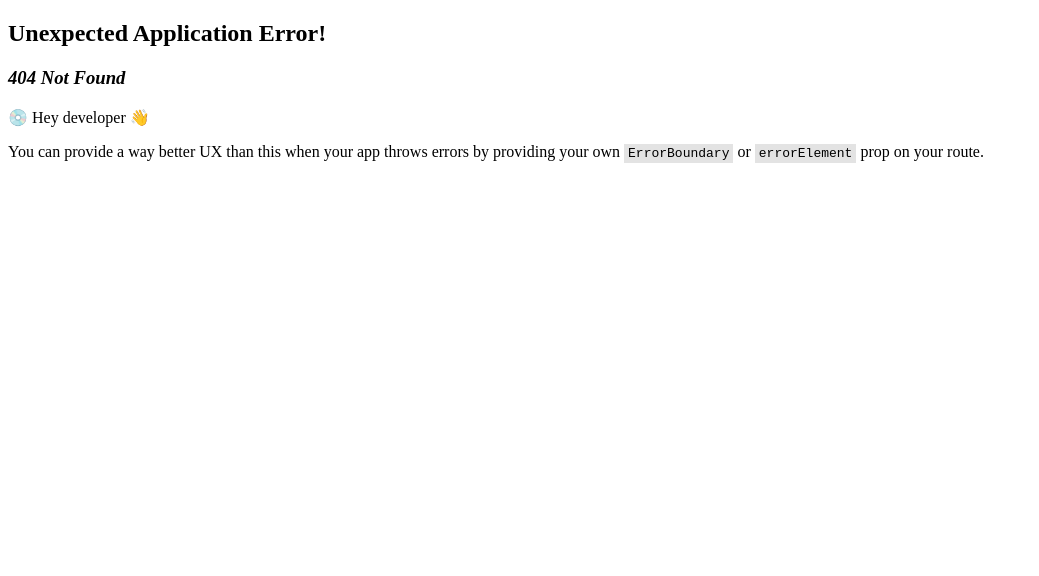
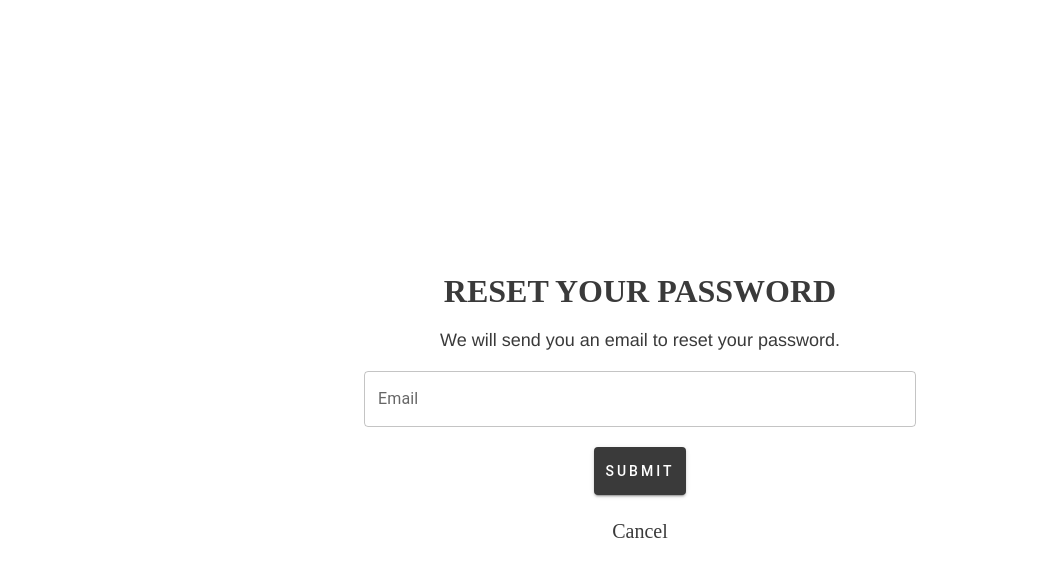
Before and after one commit to Manar-Fuqha/e-commerce, a React (Vite) app: page /auth/sendCode in a window 1280 px wide. Before the commit this address had no page. Shown: the top 576 px of the page, without its empty margins (0-1039 px from the left). Built offline with nearby package versions, Linux system fonts and the light colour scheme.

Commit message:
add send code page

```diff
--- /dev/null
+++ b/src/pages/sendCode/SendCode.jsx
@@ -0,0 +1,34 @@
+import { Box, Button, Container, Link, TextField, Typography } from "@mui/material";
+import axios from "axios";
+
+
+export default function SendCode() {
+
+    const sendCodeForm =async(values)=>{
+        try{
+            await axios.post(`https://knowledgeshop.runasp.net/api/Auth/Account/SendCode`,values);
+        }
+        catch(err){
+            console.log(err)
+        }
+    }
+
+  return (
+    <Box sx={{display:'flex' , flexDirection:'column' , alignItems:'center' ,justifyContent:'center' , minHeight:'100vh' }}>
+        <Typography sx={{ textTransform: "uppercase" , color:'#3a3a3a'}} variant="" component="h1">Reset your password</Typography>
+        <Typography sx={{pt:'20px' ,color:'#3a3a3a' , fontSize:'18px', fontWeight:'400' , fontFamily:'Helvetica,Arial,sans-serif'}} variant="" component={"p"}>We will send you an email to reset your password.</Typography>
+
+        <Container maxWidth='sm'>
+            <Box variant component={'form'} sx={{pt:'20px' }}>
+                <TextField  label="Email" fullWidth variant="outlined" />
+                <Button  variant="contained" sx={{p:'12px', backgroundColor:'#3a3a3a',textTransform:'uppercase' , mt:'20px' , display:'flex' , alignItems:'center' , mx:'auto' , letterSpacing:'3px'}}>submit</Button>
+
+            </Box>
+
+
+        </Container>
+         <Link href="/auth/login" sx={{color:'#3a3a3a' , textDecoration:'none' , mt:'25px' , fontSize:'20px'}}>Cancel</Link>
+
+    </Box>
+  )
+}
--- a/src/route.jsx
+++ b/src/route.jsx
@@ -5,6 +5,7 @@ import Cart from "./pages/cart/Cart";
 import AuthLayout from "./layout/AuthLayout";
 import Login from "./pages/login/Login";
 import Register from "./pages/register/Register";
+import SendCode from "./pages/sendCode/SendCode";
 
 
 const router = createBrowserRouter([
@@ -34,6 +35,10 @@ const router = createBrowserRouter([
             path:'register',
             element:<Register />
         },
+        {
+            path:'sendCode',
+            element:<SendCode />
+        },
     ],
   },
 ]);
```
